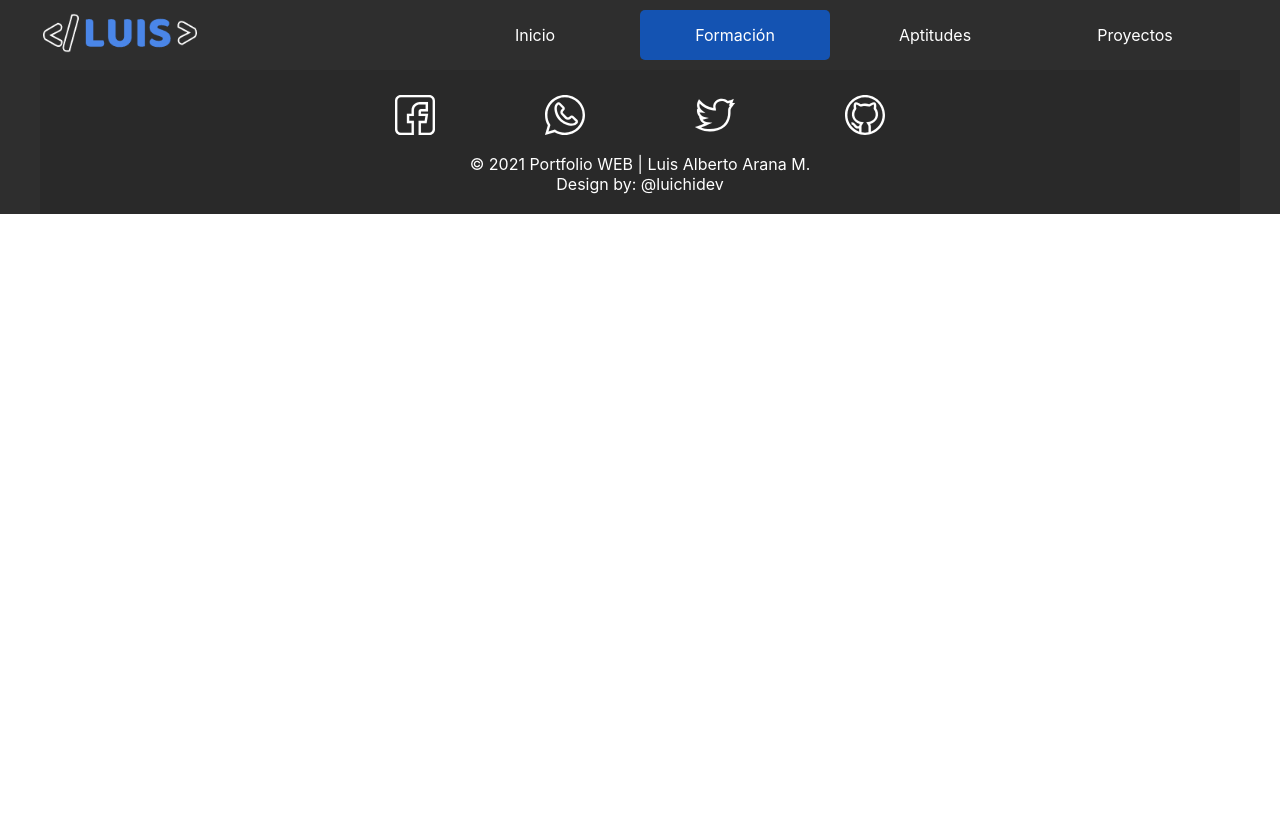
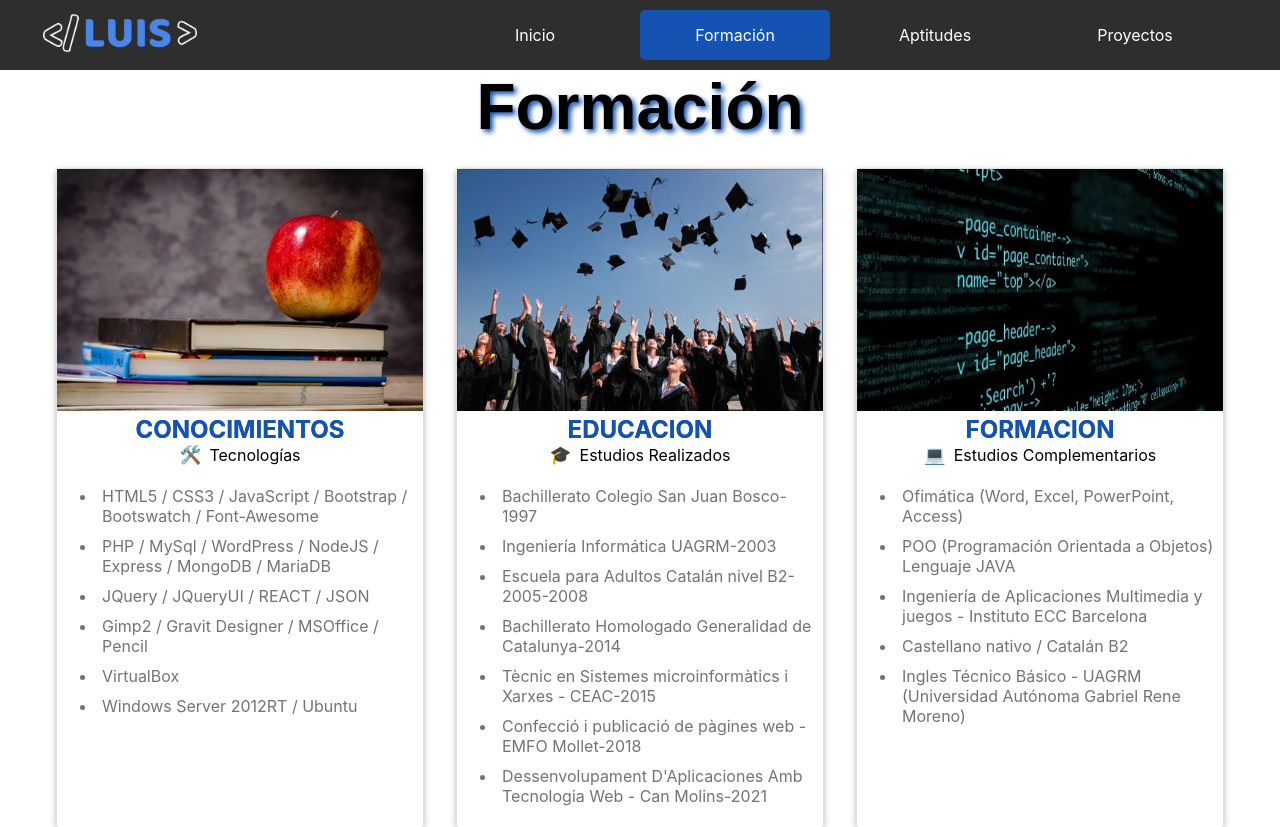
Before and after one commit to Luichidev/portfolio-luis, a Next.js app: page /formacion in a window 1280 px wide. Shown: the top 827 px of the page. Before the commit the page ends 800 px from the top, so only its background shows below. Built offline with nearby package versions, Linux system fonts and the light colour scheme; a web font is replaced by a local one.

Commit message:
se implemento la vista formación de la web

```diff
--- /dev/null
+++ b/components/Models/formacion.js
@@ -0,0 +1,46 @@
+const formacion = [
+  {
+    title: "CONOCIMIENTOS",
+    sub_title: "Tecnologías",
+    image: "/assets/img/conocimiento.jpg",
+    icon: "🛠️",
+    skill: [
+      "HTML5 / CSS3 / JavaScript / Bootstrap / Bootswatch / Font-Awesome",
+      "PHP / MySql / WordPress / NodeJS / Express / MongoDB / MariaDB",
+      "JQuery / JQueryUI / REACT / JSON",
+      "Gimp2 / Gravit Designer / MSOffice / Pencil",
+      "VirtualBox",
+      "Windows Server 2012RT / Ubuntu",
+    ],
+  },
+  {
+    title: "EDUCACION",
+    sub_title: "Estudios Realizados",
+    image: "/assets/img/educacion.jpg",
+    icon: "🎓",
+    skill: [
+      "Bachillerato Colegio San Juan Bosco-1997",
+      "Ingeniería Informática UAGRM-2003",
+      "Escuela para Adultos Catalán nivel B2-2005-2008",
+      "Bachillerato Homologado Generalidad de Catalunya-2014",
+      "Tècnic en Sistemes microinformàtics i Xarxes - CEAC-2015",
+      "Confecció i publicació de pàgines web - EMFO Mollet-2018",
+      "Dessenvolupament D'Aplicaciones Amb Tecnologia Web - Can Molins-2021",
+    ],
+  },
+  {
+    title: "FORMACION",
+    sub_title: "Estudios Complementarios",
+    image: "/assets/img/formacion.jpg",
+    icon: "💻",
+    skill: [
+      "Ofimática (Word, Excel, PowerPoint, Access)",
+      "POO (Programación Orientada a Objetos) Lenguaje JAVA",
+      "Ingeniería de Aplicaciones Multimedia y juegos - Instituto ECC Barcelona",
+      "Castellano nativo / Catalán B2",
+      "Ingles Técnico Básico - UAGRM (Universidad Autónoma Gabriel Rene Moreno)",
+    ],
+  },
+];
+
+export default formacion;
--- a/components/Navbar/index.jsx
+++ b/components/Navbar/index.jsx
@@ -50,7 +50,6 @@ export default function Navbar() {
           height: 210px;
         }
 
-
         .logo img {
           width: 40%;
         }
@@ -81,7 +80,7 @@ export default function Navbar() {
           margin: 0;
           padding: 0;
           position: absolute;
-          top: 80px;
+          top: 50px;
           text-align: center;
           transition: height 0.3s linear;
           width: 100%;
@@ -111,6 +110,18 @@ export default function Navbar() {
           height: 0.3rem;
           background-color: #fff;
           margin: 7px 0 0;
+        }
+
+        @media screen and (min-width: 480px) {
+          ul {
+            top: 70px;
+          }
+        }
+
+        @media screen and (min-width: 768px) {
+          ul {
+            top: 95px;
+          }
         }
 
         @media screen and (min-width: 1024px) {
--- a/pages/formacion/index.js
+++ b/pages/formacion/index.js
@@ -1,11 +1,82 @@
 import Header from "../../components/Header";
 import Footer from "../../components/Footer";
+import formacion from "../../components/Models/formacion";
 
 export default function Formacion() {
   return (
     <>
       <Header></Header>
-      <main></main>
+      <main>
+        <section>
+          <h2 className="main__title text__center">Formación</h2>
+          <div className="flex__container container">
+            {formacion.map((estudios) => {
+              return (
+                <div className="card card__formacion flex__1">
+                  <div className="view">
+                    <img src={estudios.image} alt={estudios.title} />
+                  </div>
+                  <div className="card-header">
+                    <h2 className="sub__title">{estudios.title}</h2>
+                    <p className="text__center">
+                      <span>{estudios.icon}</span>
+                      {estudios.sub_title}
+                    </p>
+                  </div>
+                  <div className="card-body">
+                    <ul>
+                      {estudios.skill.map((ele) => {
+                        return <li>{ele}</li>;
+                      })}
+                    </ul>
+                  </div>
+                  <div className="card-footer"></div>
+                </div>
+              );
+            })}
+          </div>
+        </section>
+      </main>
+      <style jsx>{`
+        .card {
+          box-shadow: 0 2px 5px 0 rgb(0, 0, 0, 16%),
+            0 2px 10px 0 rgb(0, 0, 0, 12%);
+          position: relative;
+          display: flex;
+          flex-direction: column;
+          word-wrap: break-word;
+          background-clip: border-box;
+          border: 1px solid rgba(0, 0, 0, 0.125);
+          border-radius: 0.25rem;
+          margin: 1.5rem 1rem;
+          max-width: 400px;
+          min-width: 300px;
+        }
+        .card-header h2 {
+          text-align: center;
+          color: var(--mainColor);
+          text-shadow: 0 0 0;
+        }
+
+        .card-header p {
+          margin: 0;
+          padding: 0;
+        }
+
+        .card-header p > span {
+          margin-right: 0.5rem;
+          font-size: 1.1rem;
+        }
+
+        .view img {
+          width: 100%;
+        }
+
+        li {
+          padding: 5px;
+          color: #747373;
+        }
+      `}</style>
       <Footer></Footer>
     </>
   );
--- a/styles/globals.css
+++ b/styles/globals.css
@@ -91,6 +91,10 @@ button {
   text-shadow: 3px 3px 3px #000;
 }
 
+.text__center {
+  text-align: center;
+}
+
 @media screen and (min-width: 1024px) {
   .main__title {
     font-size: 4rem;
```
Also changed, not shown: pages/index.js (+2 -8 lines).
